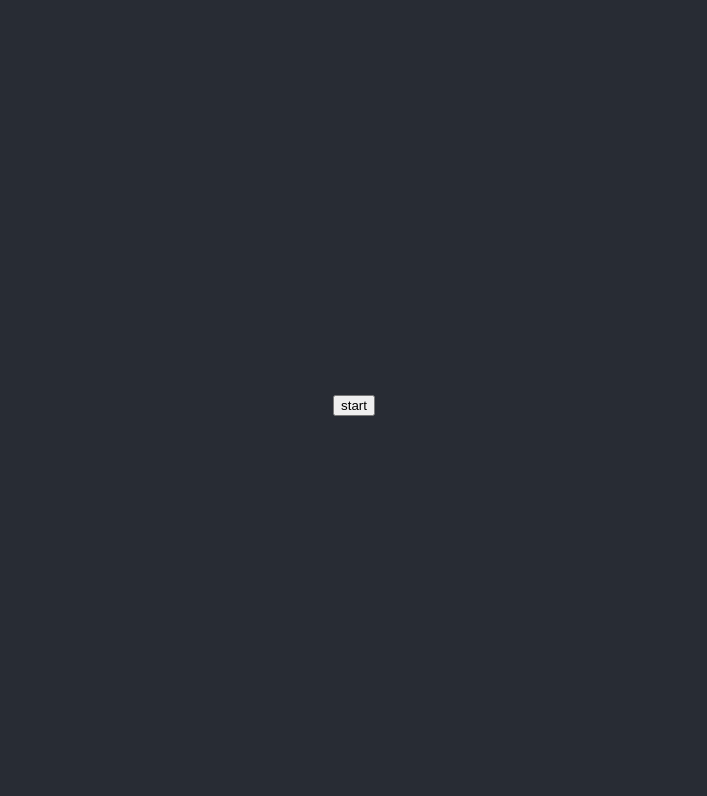
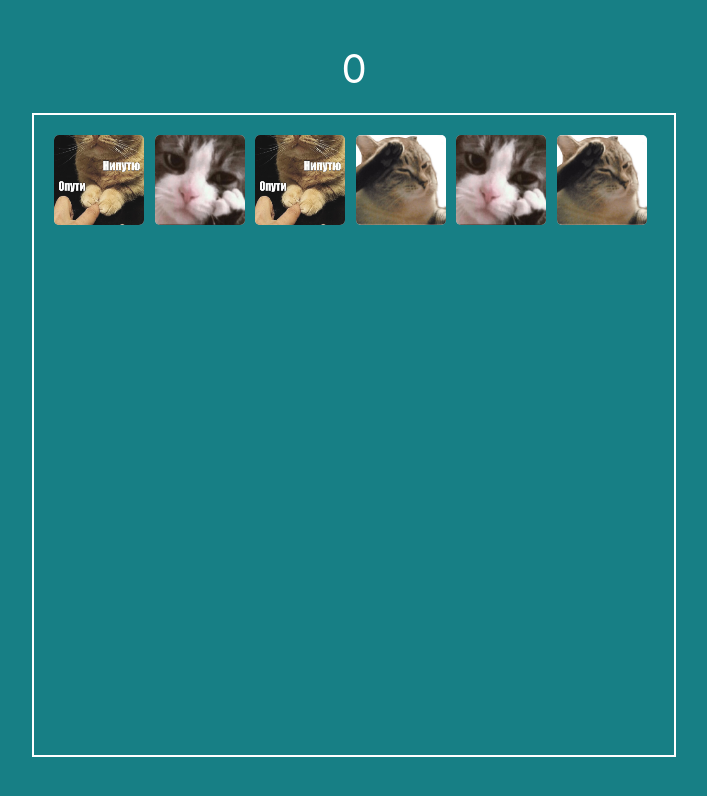
Before and after one commit to xemae/memoryCardsGame, a React (Create React App) app: page / in a window 1280 px wide. Both pictures are taken after a click on the button "start". Shown: the top 796 px of the page, without its empty margins (286-993 px from the left). Built offline with nearby package versions, Linux system fonts and the light colour scheme.

Commit message:
load timer

```diff
--- a/src/App.css
+++ b/src/App.css
@@ -14,7 +14,7 @@
 }
 
 .App-header {
-  background-color: #282c34;
+  background-color: #177f85;
   min-height: 100vh;
   display: flex;
   flex-direction: column;
--- a/src/App.js
+++ b/src/App.js
@@ -1,25 +1,44 @@
-import React from "react";
+import React, {useState} from "react";
 import {useDispatch, useSelector} from "react-redux";
 import './App.css';
 import s from './app.module.css'
 import {start} from "./redux-toolkit/toolkitSlice";
+import Cards from "./Cards";
 
 function App() {
     const cards = useSelector(state => state.toolkit.cards)
+    const time = useSelector(state => state.toolkit.time)
     const dispatch = useDispatch()
+    const [startButtonShowed, setStartButtonShowed] = useState(true)
 
-  return (
-    <div className="App">
-      <header className="App-header">
-        <div className={s.container}>
-          <div className={s.timer}></div>
-          <div className={s.cards}></div>
-          <button className={s.start} onClick={() => dispatch(start)}>start</button>
+    const StartButton = () => {
+        if (startButtonShowed){
+            return <button className={s.start}
+                           onClick={() => dispatch(start())
+                               && setStartButtonShowed(false)
+            }>
+                start
+                </button>
+        }
+    }
 
+    const Game = () => {
+        if (!startButtonShowed) {
+            return <div className={s.container}>
+                <div className={s.timer} >{time}</div>
+                <div className={s.cards}><Cards cards={cards}/></div>
+            </div>
+        }
+    }
+
+    return (
+        <div className="App">
+            <header className="App-header">
+                <Game />
+                <StartButton />
+            </header>
         </div>
-      </header>
-    </div>
-  );
+    );
 }
 
 export default App;
--- a/src/Cards.jsx
+++ b/src/Cards.jsx
@@ -1,11 +1,30 @@
 import React from "react";
-
-const Cards = () => {
+import s from './app.module.css'
+import {useDispatch, useSelector} from "react-redux";
+import {showCard} from "./redux-toolkit/toolkitSlice";
 
 
-    // return {
-    //     <div>
-    //
-    //     </div>
-    // }
+const Cards = (props) => {
+
+    // const [cardShowed, setCardShowed] = useState(false)
+    const dispatch = useDispatch()
+    const cards = useSelector(state => state.toolkit.cards)
+    function finder (item, image) {
+        cards.find(item.image === image)
+
+    }
+
+    const Items = props.cards.map(i => {
+
+        return <div
+            className={!i.isShowed ? s.card : s.open}
+            key={Math.random()}
+            // onClick={() => setCardShowed(true)}
+            onClick={() => dispatch(showCard(i))}
+        ><img src={i.image}/></div>
+    })
+
+    return Items
 }
+
+export default Cards
--- a/src/app.module.css
+++ b/src/app.module.css
@@ -3,21 +3,61 @@
 }
 
 .timer {
+    margin-bottom: 20px;
+    font-size: 40px;
+}
+
+.cards {
+    display: grid;
+    grid-template-rows: 1fr 1fr 1fr 1fr 1fr 1fr;
+    grid-template-columns: 1fr 1fr 1fr 1fr 1fr 1fr;
+    grid-gap: 3px;
+    border: white 2px solid;
+    width: 600px;
+    height: 600px;
+    padding: 20px;
+}
+
+.start {
+    border: white 2px solid;
+    border-radius: 8px;
+    background-color: rgba(255, 255, 255, 0.02);
+    font-size: 40px;
+    padding: 5px 20px;
+    color: rgba(240, 248, 255, 0.81);
 
 }
 
-.cards {
-
-}
-
-.start {
-
-}
-
-.start :hover {
+.start:hover {
+    border: #3b3f3f 2px solid;
+    background-color: rgba(255, 255, 255, 0.27);
+    color: #3b3f3f;
+    transition: all 0.3s;
 
 }
 
 .start :active {
 
 }
+
+.card {
+    background-color: rgba(255, 255, 255, 0.75);
+    width: 90px;
+    height: 90px;
+    border-radius: 5px;
+}
+
+.open {
+    height: 70px;
+}
+
+.card :hover{
+    /*background-color: navajowhite;*/
+
+}
+
+.card img {
+    border-radius: 5px;
+    width: 90px;
+    height: 90px;
+}
--- a/src/redux-toolkit/toolkitSlice.js
+++ b/src/redux-toolkit/toolkitSlice.js
@@ -17,46 +17,85 @@ import img15 from '../images/15.webp'
 import img16 from '../images/16.jpeg'
 import img17 from '../images/17.webp'
 import img18 from '../images/18.webp'
+import cards from "../Cards";
 
 
 
 const toolkitSlice = createSlice({
     name: 'toolkit',
     initialState: {
-        time: null,
-        currentCard: {},
+        time: 0,
+        currentCard: null,
+        comparedCard: null,
         cards: [],
         cardsArr1: [
-            img1, img2, img3, img4, img5, img6, img7, img8, img9,
-            img10, img11, img12, img13, img14, img15,img16, img17, img18
+            {
+                isShowed: false,
+                image: img1,
+            },
+            {
+                isShowed: false,
+                image: img2,
+            },
+            {
+                isShowed: false,
+                image: img3,
+            },
+
+            // img2,
+            // img3, img4, img5, img6, img7, img8, img9,
+            // img10, img11, img12, img13, img14, img15,img16, img17, img18
         ],
         cardsArr2: [
-            img1, img2, img3, img4, img5, img6, img7, img8, img9,
-            img10, img11, img12, img13, img14, img15,img16, img17, img18
+            {
+                isShowed: false,
+                image: img1,
+            },
+            {
+                isShowed: false,
+                image: img2,
+            },
+            {
+                isShowed: false,
+                image: img3,
+            },
+            // img1, img2, img3,
+            // img4, img5, img6, img7, img8, img9,
+            // img10, img11, img12, img13, img14, img15,img16, img17, img18
         ],
 
     },
     reducers: {
+        // timer(state) {
+        //     // function addSec () {
+        //     //     function add (n) {n++}
+        //     //     return add(state.time)
+        //     function addSec () {state.time++}
+        //
+        //     setTimeout(addSec, 1000)
+        //     // console.log(current(state.time))
+        // },
         start(state) {
-            function shuffle(array) {
-                for (let i = array.length - 1; i > 0; i--) {
-                    let j = Math.floor(Math.random() * (i + 1)); // случайный индекс от 0 до i
-                    return [array[i], array[j]] = [array[j], array[i]];
-                }
-            }
-            state.cards.push(state.cardsArr1, state.cardsArr2)
-            state.cards = shuffle(state.cards)
-            console.log(state.cards)
-            }
+            state.cards.push(...state.cardsArr1, ...state.cardsArr2)
+            state.cards.sort(() => Math.random()-0.5)
+
+                // while (state.cards) {
+                // setTimeout(function () {
+                //         state.time++
+                //     }, 1000
+                // )
+                // }
 
 
+        },
+        showCard(state, action) {
+            const item = state.cards.find(i => i.image === action.image)
+            const newItem = {...item, isShowed:true}
+            cards.item = newItem
+            console.log(current(cards))
+        }
+
     },
-        showCard(state, action) {
-
-        },
-
-
-    // }
 })
 
 export default toolkitSlice.reducer
```
